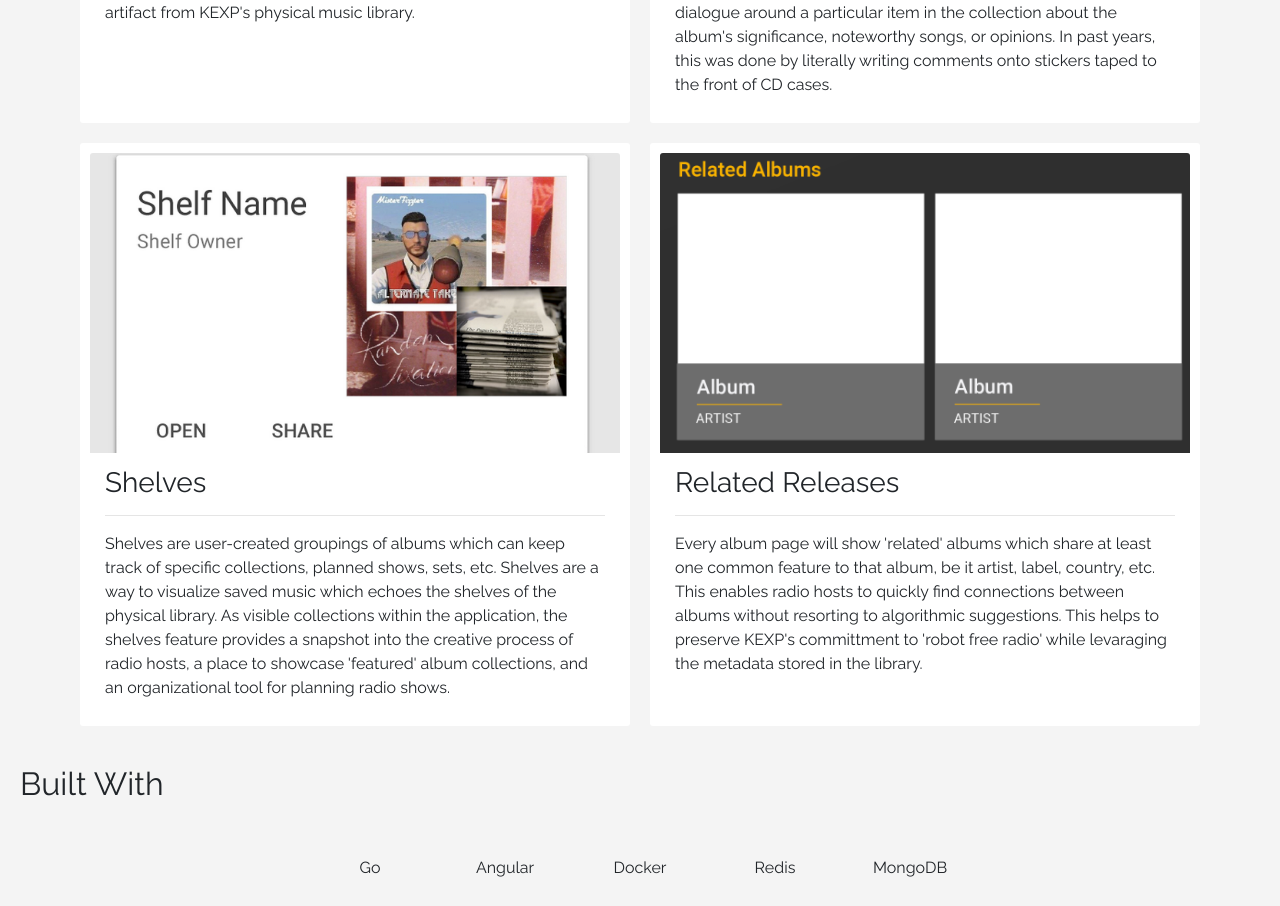
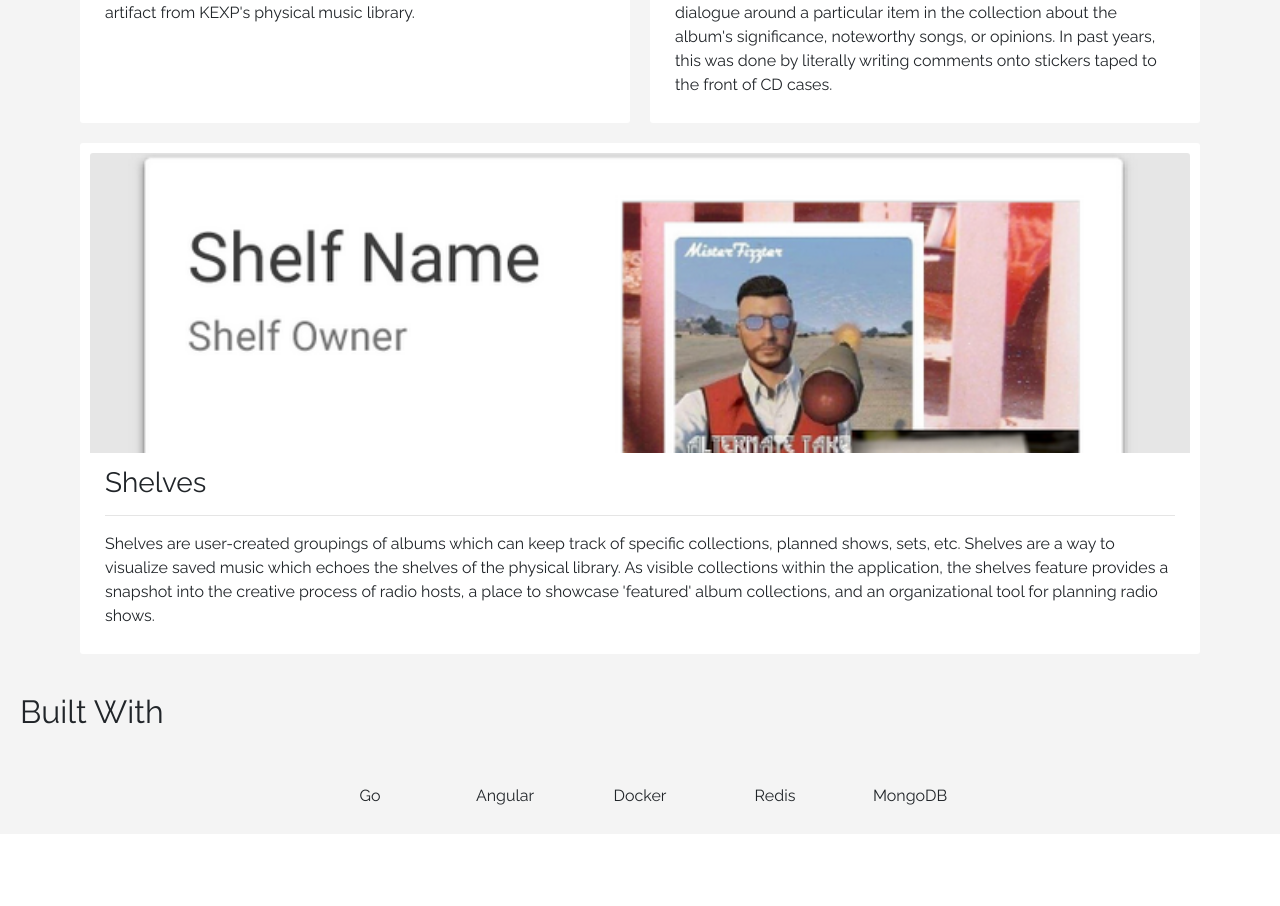
Before and after one commit to KEXPCapstone/demo, a React (Create React App) app: page / in a window 1280 px wide. Shown: the part 2221-3127 px from the top of the page. After the commit the page ends 3055 px from the top, so only its background shows below. Built offline with nearby package versions, Linux system fonts and the light colour scheme; some icons are missing; a web font is replaced by a local one.

Commit message:
Remove related releases section

```diff
--- a/src/App.css
+++ b/src/App.css
@@ -160,6 +160,11 @@ h3 {
   color: #00A7F7;
 }
 
+
+header {
+  visibility: hidden;
+}
+
 @media screen and (min-width: 420px) {
   .aboutTextContainer {
     font-size: 1.2em;
@@ -181,6 +186,10 @@ h3 {
 
   .aboutTextContainer, .aboutTextContainer p {
     visibility: hidden;
+  }
+
+  header {
+    visibility: visible
   }
 }
 
--- a/src/solutions.js
+++ b/src/solutions.js
@@ -38,13 +38,5 @@ export const solutions = [
     "skills": "",
     "githubLink": null,
     "otherLink": null
-  },
-  {
-   "title": "Related Releases",
-    "description": "Every album page will show 'related' albums which share at least one common feature to that album, be it artist, label, country, etc.  This enables radio hosts to quickly find connections between albums without resorting to algorithmic suggestions.  This helps to preserve KEXP's committment to 'robot free radio' while levaraging the metadata stored in the library.",
-    "imageUrl": require('./img/relatedReleases.png'),
-    "skills": "",
-    "githubLink": null,
-    "otherLink": null
   }
 ]
```
